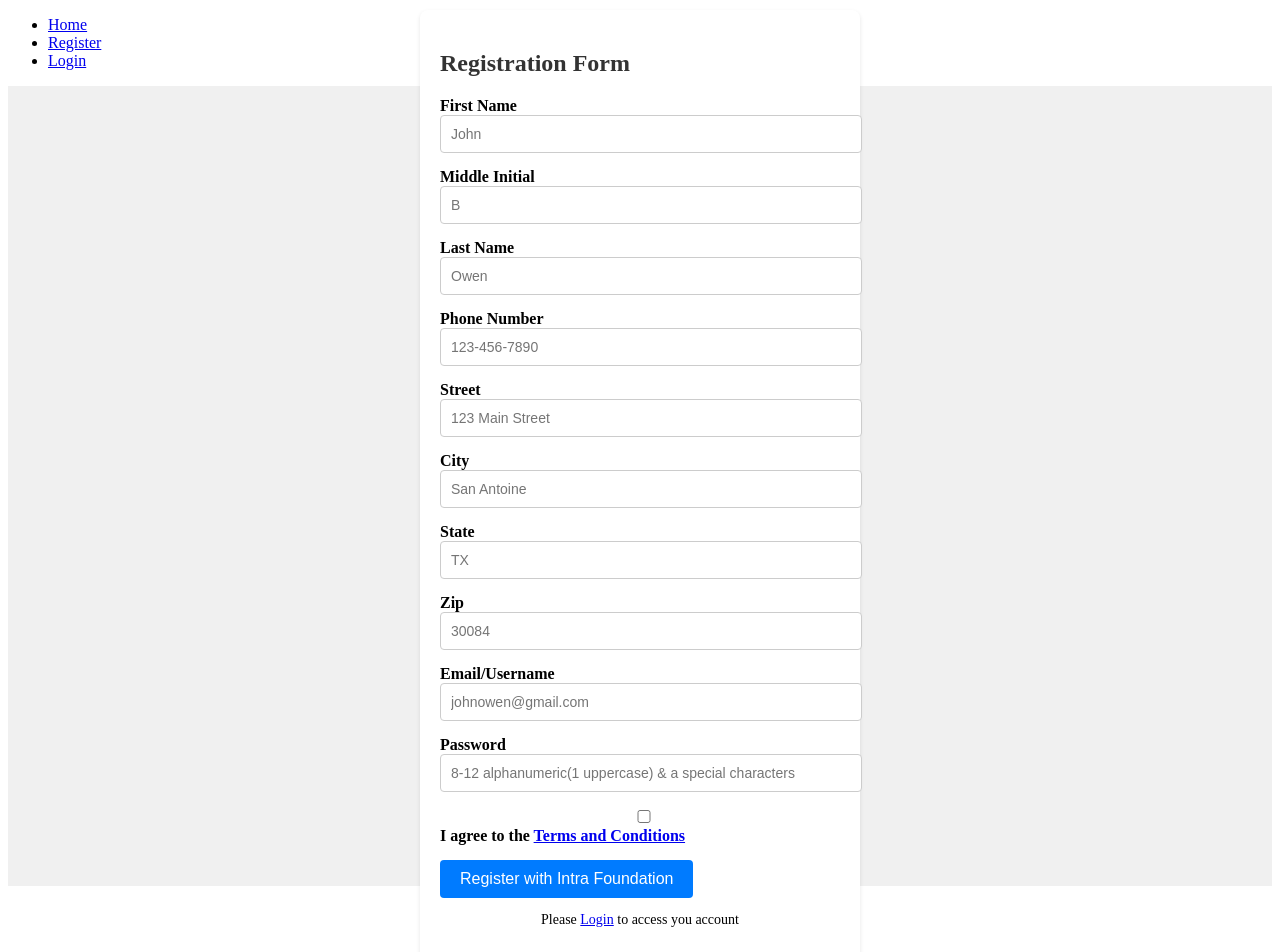
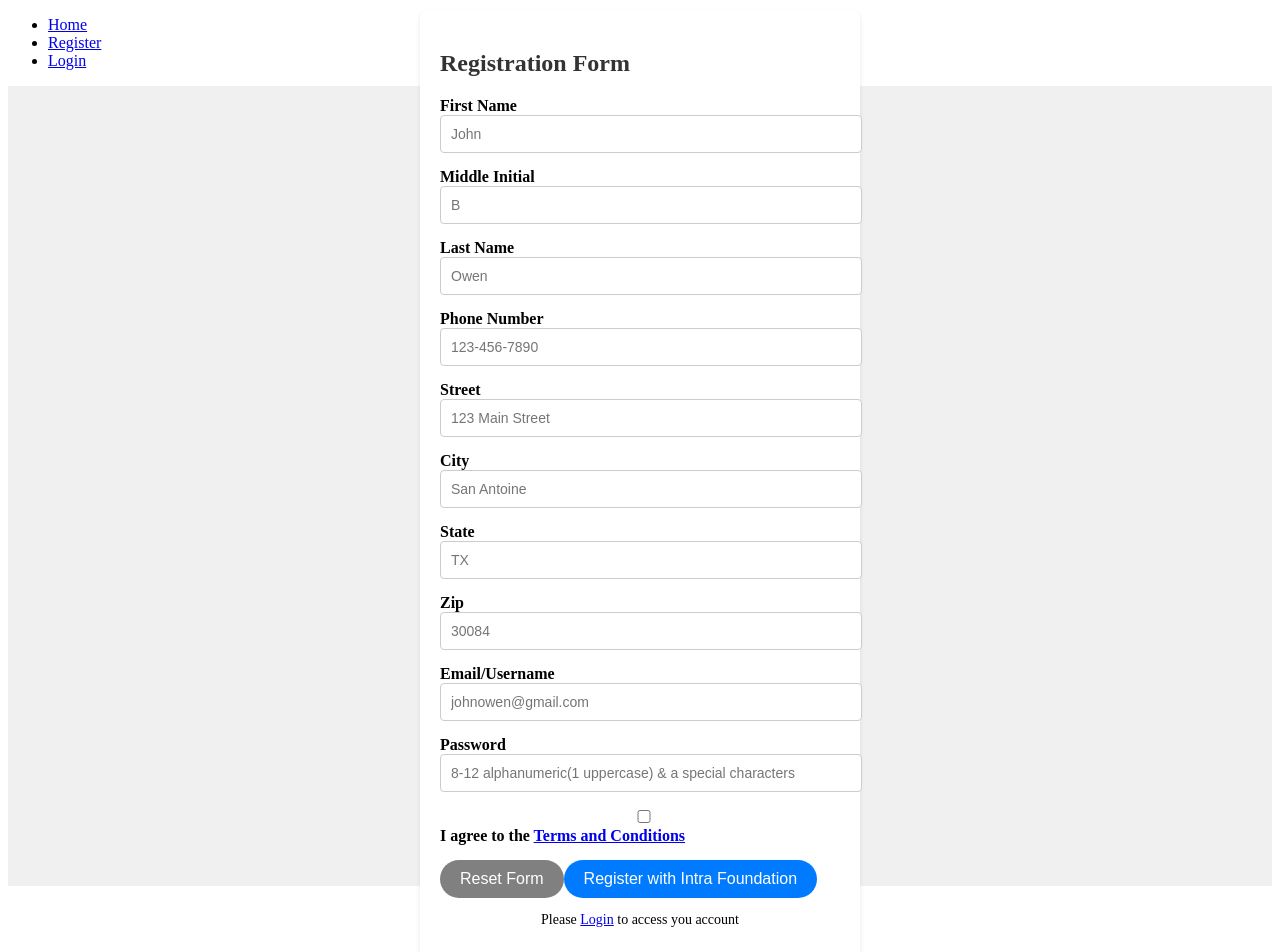
Before and after one commit to tacharya2/LoginFrontEnd, a React (Create React App) app: page /Register in a window 1280 px wide. Shown: the top 952 px of the page. Built offline with nearby package versions, Linux system fonts and the light colour scheme.

Commit message:
ResetForm.1 : Implemented reset form and its css

```diff
--- a/src/App.css
+++ b/src/App.css
@@ -43,7 +43,7 @@ input {
     color: white;
     border: none;
     padding: 10px 20px;
-    border-radius: 4px;
+    border-radius: 50px;
     cursor: pointer;
     font-size: 16px;
     transition: background-color 0.3s;
@@ -64,3 +64,13 @@ input {
     margin-top: 10px;
     text-align: center;
 }
+.reset {
+    background-color: grey;
+    color: white;
+    border: green;
+    padding: 10px 20px;
+    border-radius: 50px;
+    cursor: pointer;
+    font-size: 16px;
+    transition: background-color 0.3s;
+}
--- a/src/Register.js
+++ b/src/Register.js
@@ -78,6 +78,16 @@ function Register(){
         const handleTermsPopup = (e) => {
         e.preventDefault();
         window.open('/terms-and-conditions', '_blank', 'width=600,height=400');
+        };
+
+        const handleResetFormFields = () => {
+            setFirstName('');
+            setMiddleInitial('');
+            setLastName('');
+            setPhone('');
+            resetAddressFields();
+            setUsername('');
+            setPassword('');
         }
 
     const handleSubmit = (e) => {
@@ -183,7 +193,7 @@ function Register(){
                 I agree to the <Link to="/terms-and-conditions" target="_blank" onClick={handleTermsPopup}>Terms and Conditions</Link>
                 </label>
               </div>
-
+              <button type="reset" className="reset" onClick={handleResetFormFields} >Reset Form </button>
               <button type="submit" className="submit-button" disabled={!isTermsChecked} >Register with Intra Foundation </button>
               <p className="message">{message}</p>
               <p className="log-in">Please <Link to="/Login">Login</Link> to access you account</p>
```
